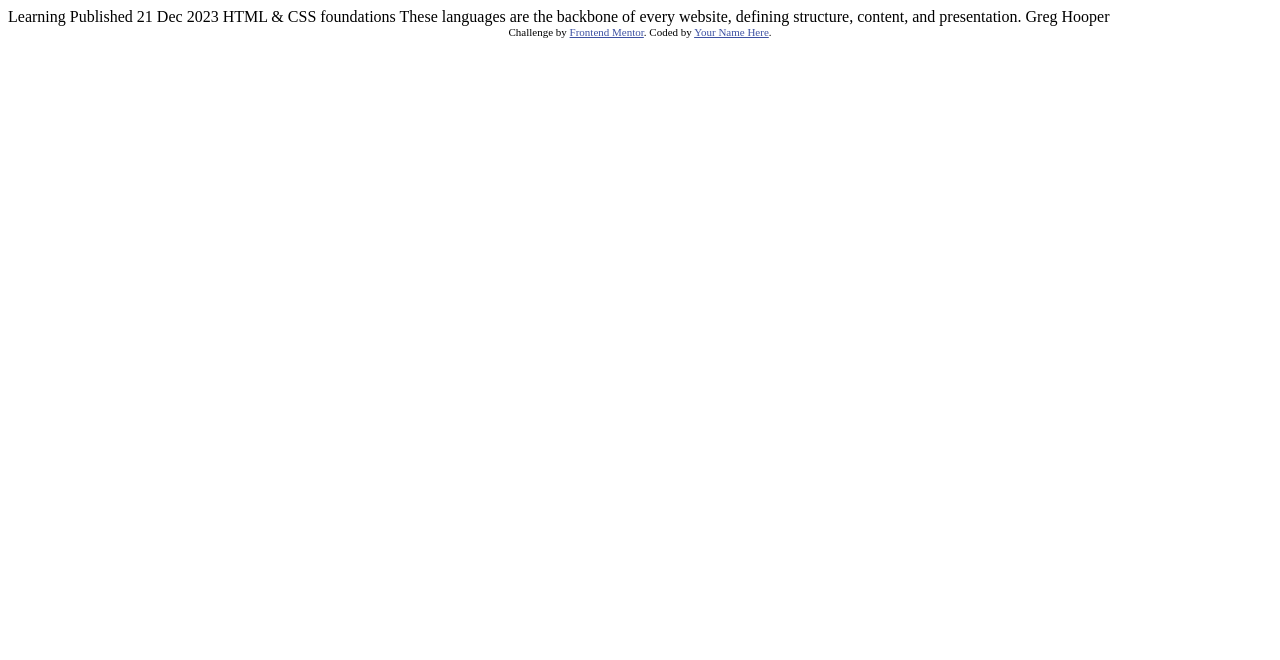
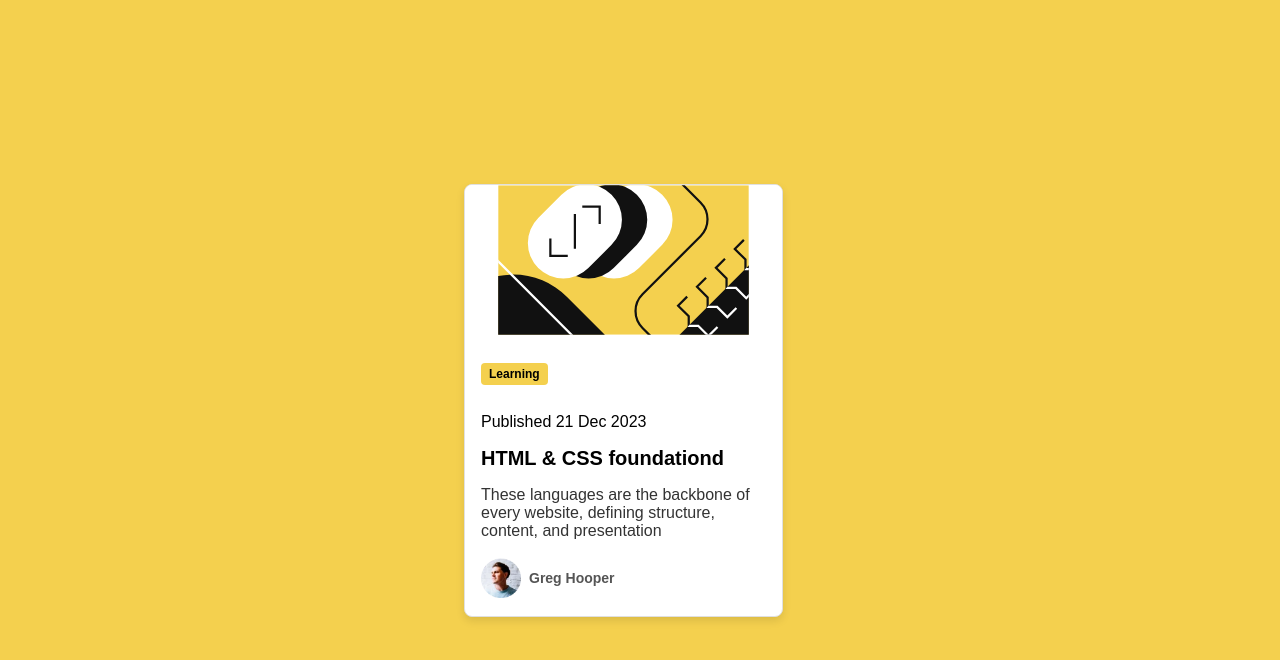
Before and after one commit to Nico243/Git-Browser, a plain HTML site: page index.html in a window 1280 px wide. Drawn offline with Linux system fonts and the light colour scheme.

Commit message:
Updated with the latest changes

```diff
--- a/index.html
+++ b/index.html
@@ -1,34 +1,40 @@
 <!DOCTYPE html>
 <html lang="en">
+
 <head>
-  <meta charset="UTF-8">
-  <meta name="viewport" content="width=device-width, initial-scale=1.0"> <!-- displays site properly based on user's device -->
+    <meta charset="UTF-8">
+    <meta name="viewport" content="width=device-width, initial-scale=1.0">
+    <!-- displays site properly based on user's device -->
 
-  <link rel="icon" type="image/png" sizes="32x32" href="./assets/images/favicon-32x32.png">
+    <link rel="icon" type="image/png" sizes="32x32" href="./assets/images/favicon-32x32.png">
 
-  <title>Frontend Mentor | Blog preview card</title>
+    <link rel="stylesheet" href="styles.css">
 
-  <!-- Feel free to remove these styles or customise in your own stylesheet 👍 -->
-  <style>
-    .attribution { font-size: 11px; text-align: center; }
-    .attribution a { color: hsl(228, 45%, 44%); }
-  </style>
+    <title>Frontend Mentor | Blog preview card</title>
+
+    <!-- Feel free to remove these styles or customise in your own stylesheet 👍 -->
+
 </head>
+
 <body>
+    <main>
+        <article class="card">
+            <header class="card-header">
+                <img src="illustration-article.svg" alt="Whoops, image not available">
+            </header>
+            <section class="card-content">
+                <p class="label">Learning</p>
+                <p class="published">Published 21 Dec 2023</p>
+                <h1>HTML & CSS foundationd</h1>
+                <p class="description">These languages are the backbone of every website, defining structure, content, and presentation</p>
+                <footer class="card-footer">
+                    <img src="image-avatar.webp" alt="">
+                    <p class="author">Greg Hooper</p>
+                </footer>
+            </section>
+        </article>
+    </main>
 
-  Learning
+</body>
 
-  Published 21 Dec 2023
-
-  HTML & CSS foundations
-
-  These languages are the backbone of every website, defining structure, content, and presentation.
-
-  Greg Hooper
-
-  <div class="attribution">
-    Challenge by <a href="https://www.frontendmentor.io?ref=challenge" target="_blank">Frontend Mentor</a>.
-    Coded by <a href="#">Your Name Here</a>.
-  </div>
-</body>
 </html>
--- /dev/null
+++ b/styles.css
@@ -0,0 +1,100 @@
+body {
+    display: flex;
+    justify-content: center;
+    align-items: center;
+    height: 100vh;
+    background-color: #f4d04e;
+    margin: 0;
+    font-family: Arial, sans-serif;
+}
+
+.card {
+    background-color: #fff;
+    border-radius: 8px;
+    box-shadow: 0 4px 8px rgba(0, 0, 0, 0.1);
+    max-width: 350px;
+    width: 90%;
+    max-width: 350px;
+    overflow: hidden;
+    border: 1px solid #E0E0E0;
+    /* If the picture is bigger than the card, it hides it*/
+}
+
+.card-header {
+    width: 100%;
+    overflow: hidden;
+    /* Ensure the image does not overflow the header */
+    display: flex;
+    justify-content: center;
+    /* Center horizontally */
+    align-items: center;
+    /* Center vertically */
+    height: 150px;
+    /* Set a fixed height for the header */
+    background-color: #fff;
+    /* Add padding to center the image properly */
+}
+
+.card-header img {
+    width: 90%;
+    height: 100%;
+    border-radius: 8px;
+}
+
+.card-content {
+    padding: 16px;
+}
+
+.label {
+    background-color: #f4d04e;
+    color: #000;
+    padding: 4px 8px;
+    border-radius: 4px;
+    font-size: 0.75rem;
+    display: inline-block;
+    font-weight: bold;
+}
+
+h1 {
+    font-size: 1.25rem;
+    margin: 16px 0;
+}
+
+.description {
+    font-size: 1rem;
+    color: #333;
+}
+
+.card-footer {
+    display: flex;
+    align-items: center;
+    margin-top: 16px;
+}
+
+.card-footer img {
+    width: 40px;
+    /* Adjust the size as needed */
+    height: 40px;
+    /* Adjust the size as needed */
+    margin-right: 8px;
+    /* Add some space between the image and the author name */
+}
+
+.card-footer .author {
+    font-size: 0.875rem;
+    color: #555;
+    font-weight: bold;
+}
+
+
+/* Media Query for Desktop Screens (min-width: 1440px) */
+
+@media (min-width: 1440px) {
+    body {
+        height: 100vh;
+    }
+    .card {
+        max-width: 350px;
+        margin: auto;
+    }
+}
```
Also changed, not shown: illustration-article.svg (added), image-avatar.webp (added), 2 other files.
